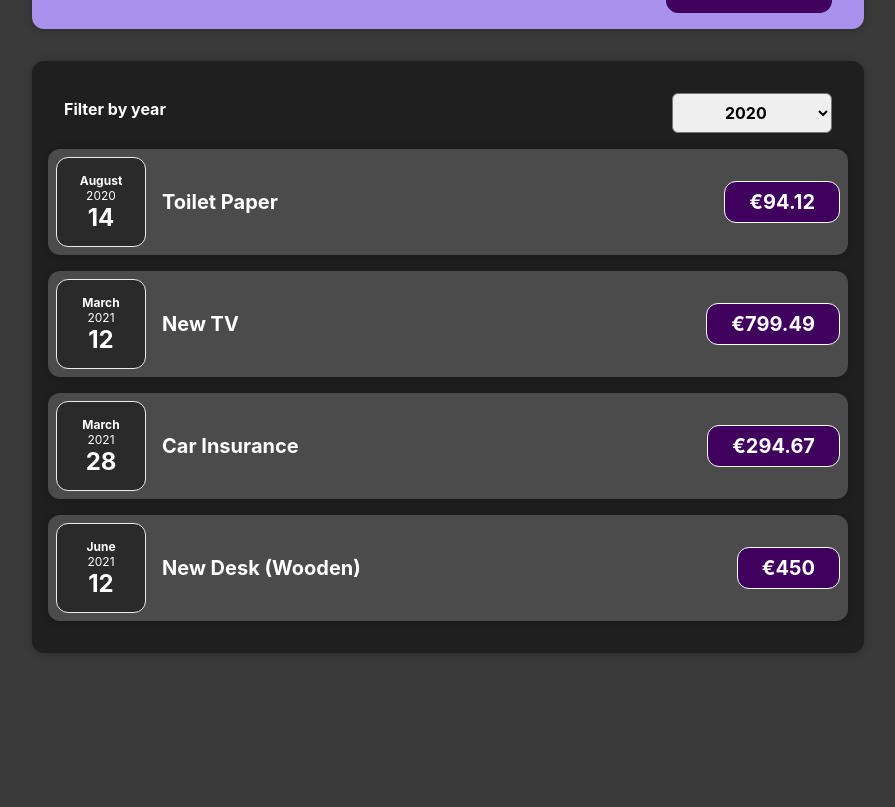
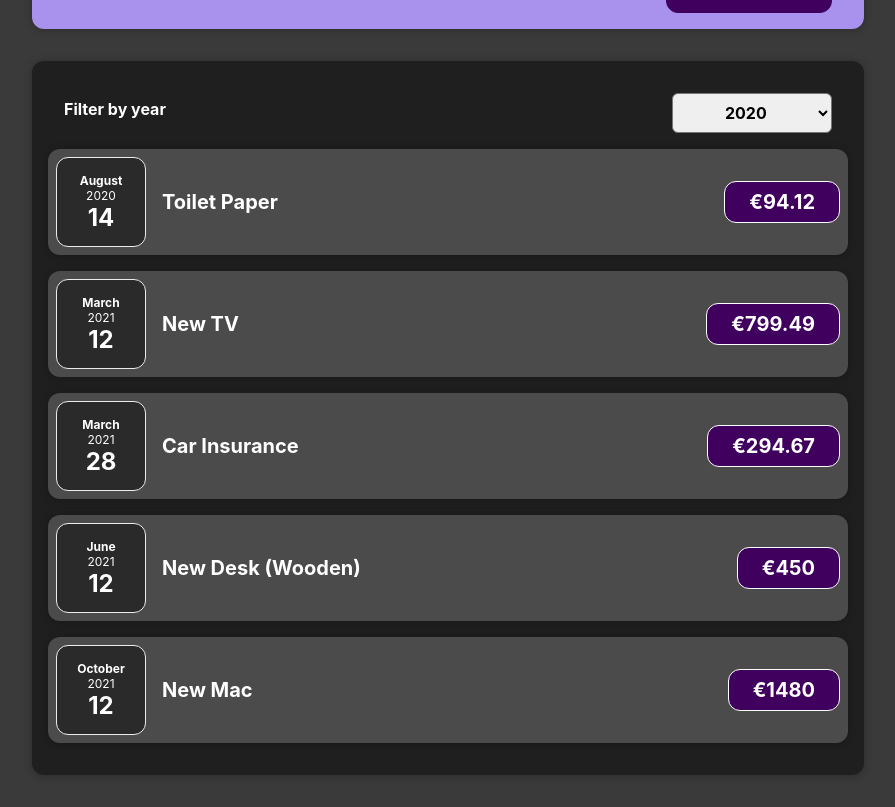
Before and after one commit to g-hoost/react-complete-guide, a React (Create React App) app: page / in a window 1280 px wide. Shown: the part 255-1062 px from the top of the page, without its empty margins (192-1087 px from the left). Before the commit the page ends 940 px from the top, so only its background shows below. Built offline with nearby package versions, Linux system fonts and the light colour scheme.

Commit message:
updating array with state

```diff
--- a/src/App.js
+++ b/src/App.js
@@ -1,10 +1,9 @@
+import React, { useState } from 'react';
 import './App.css';
 import Expenses from './components/Expenses/Expenses';
 import NewExpense from './components/NewExpense/NewEspense';
 
-const App = () =>
-{
-  const expenses = [
+const DUMMY_EXPENSES = [
   {
     id: 'e1',
     title: 'Toilet Paper',
@@ -24,13 +23,25 @@ const App = () =>
     amount: 450,
     date: new Date(2021, 5, 12),
   },
+  {
+    id: 'e5',
+    title: 'New Mac',
+    amount: 1480,
+    date: new Date(2021, 9, 12),
+  },
 ];
+
+const App = () =>
+{
+  const [expenses, setExpenses] = useState(DUMMY_EXPENSES);
 
   const addExpenseHandler = expense =>
   {
-    console.log('In App.js');
-    console.log(expense);
-  }
+    setExpenses(prevExpenses =>
+    {
+      return [expense, ...prevExpenses];
+    });
+  };
 
   return (
     <div className="App">
--- a/src/components/Expenses/Expenses.js
+++ b/src/components/Expenses/Expenses.js
@@ -18,26 +18,15 @@ function Expenses(props)
 
     return (
         <div>
-
             <Card className="expenses">
                 <ExpensesFilter selected={filteredYear} onChangeFilter={filterChangeHandler} />
-                <ExpenseItem
-                    title={props.items[0].title}
-                    amount={props.items[0].amount}
-                    date={props.items[0].date}
-                />
-                <ExpenseItem
-                    title={props.items[1].title}
-                    amount={props.items[1].amount}
-                    date={props.items[1].date} />
-                <ExpenseItem
-                    title={props.items[2].title}
-                    amount={props.items[2].amount}
-                    date={props.items[2].date} />
-                <ExpenseItem
-                    title={props.items[3].title}
-                    amount={props.items[3].amount}
-                    date={props.items[3].date} />
+                {props.items.map(expense =>
+                    <ExpenseItem
+                        key={expense.id}
+                        title={expense.title}
+                        amount={expense.amount}
+                        date={expense.date}
+                    />)}
             </Card>
         </div>
     )
```
Lines whose indentation alone changed are shown as unchanged.
